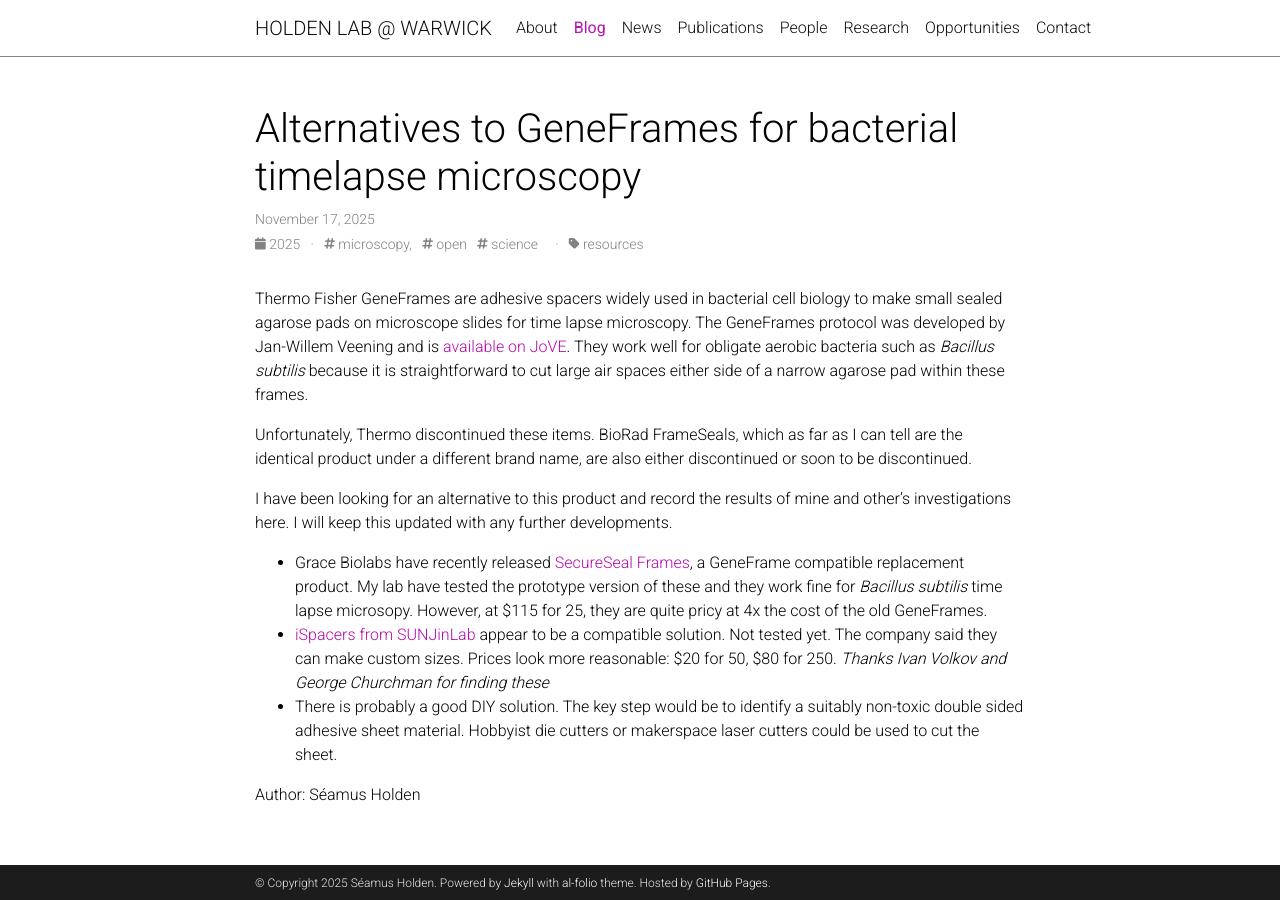
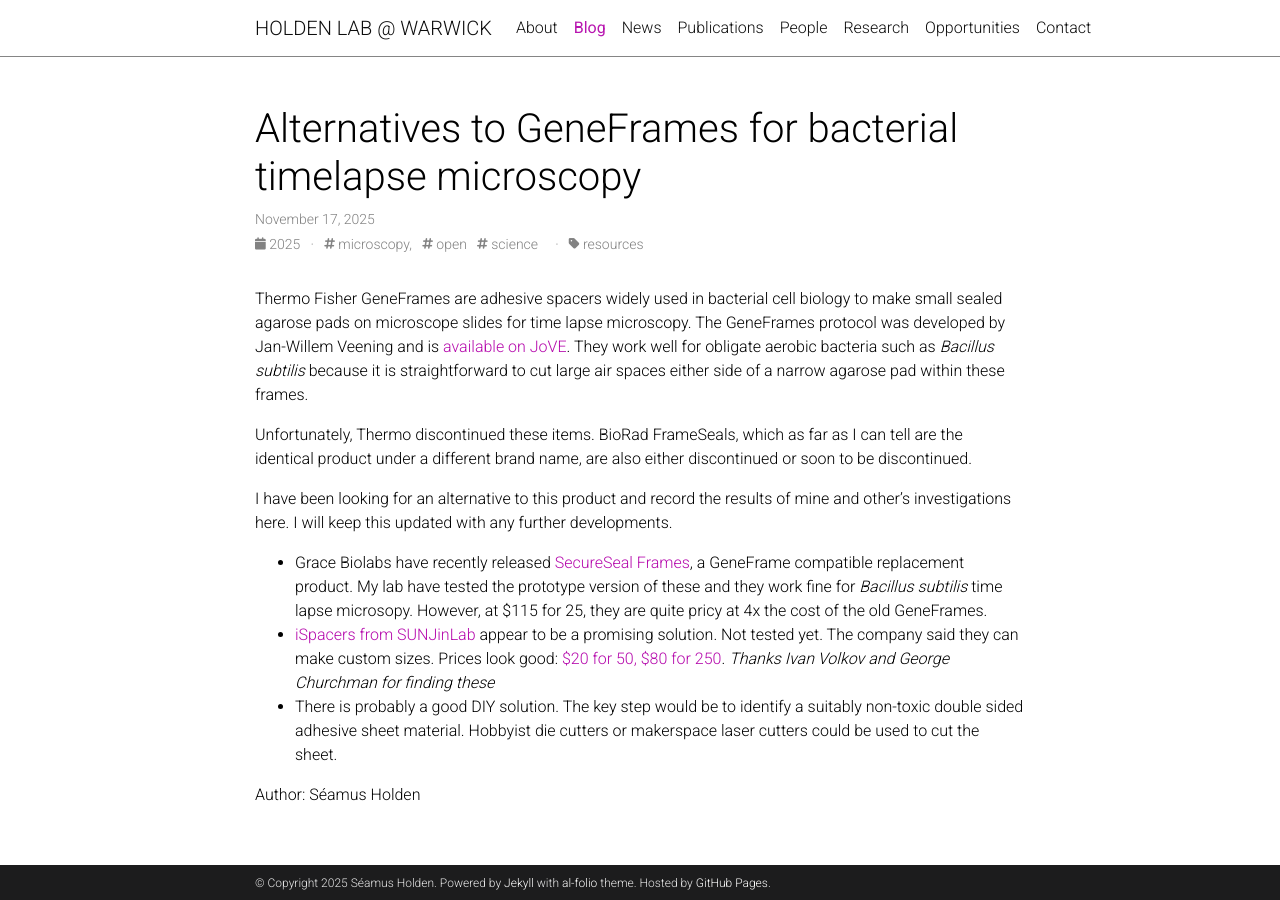
Before and after one commit to HoldenLab/holdenlab.github.io, a Jekyll site: the page built from _posts/2025-11-17-GeneFrames-bacterial-timelapse.md, in a window 1280 px wide. Built offline with Jekyll 4.4.1, drawn with Linux system fonts in a browser that asks for light colours; comment, search, counter and statistics services are not loaded; a style sheet for code colours, icons or effects is not loaded.

Commit message:
Update 2025-11-17-GeneFrames-bacterial-timelapse.md

```diff
--- a/_posts/2025-11-17-GeneFrames-bacterial-timelapse.md
+++ b/_posts/2025-11-17-GeneFrames-bacterial-timelapse.md
@@ -13,7 +13,7 @@
 I have been looking for an alternative to this product and record the results of mine and other's investigations here. I will keep this updated with any further developments.
 
 - Grace Biolabs have recently released [SecureSeal Frames](https://gracebio.com/product/secureseal-frame-620103/), a GeneFrame compatible replacement product. My lab have tested the prototype version of these and they work fine for *Bacillus subtilis* time lapse microsopy. However, at $115 for 25, they are quite pricy at 4x the cost of the old GeneFrames.
-- [iSpacers from SUNJinLab](https://www.sunjinlab.com/ispacer-selection-guide/) appear to be a compatible solution. Not tested yet. The company said they can make custom sizes. Prices look more reasonable: $20 for 50, $80 for 250. *Thanks Ivan Volkov and George Churchman for finding these*
+- [iSpacers from SUNJinLab](https://www.sunjinlab.com/ispacer-selection-guide/) appear to be a promising solution. Not tested yet. The company said they can make custom sizes. Prices look good: [$20 for 50, $80 for 250](https://www.sunjinlab.com/product/ispacer-0-25mm/). *Thanks Ivan Volkov and George Churchman for finding these*
 - There is probably a good DIY solution. The key step would be to identify a suitably non-toxic double sided adhesive sheet material. Hobbyist die cutters or makerspace laser cutters could be used to cut the sheet.
 
 
```
